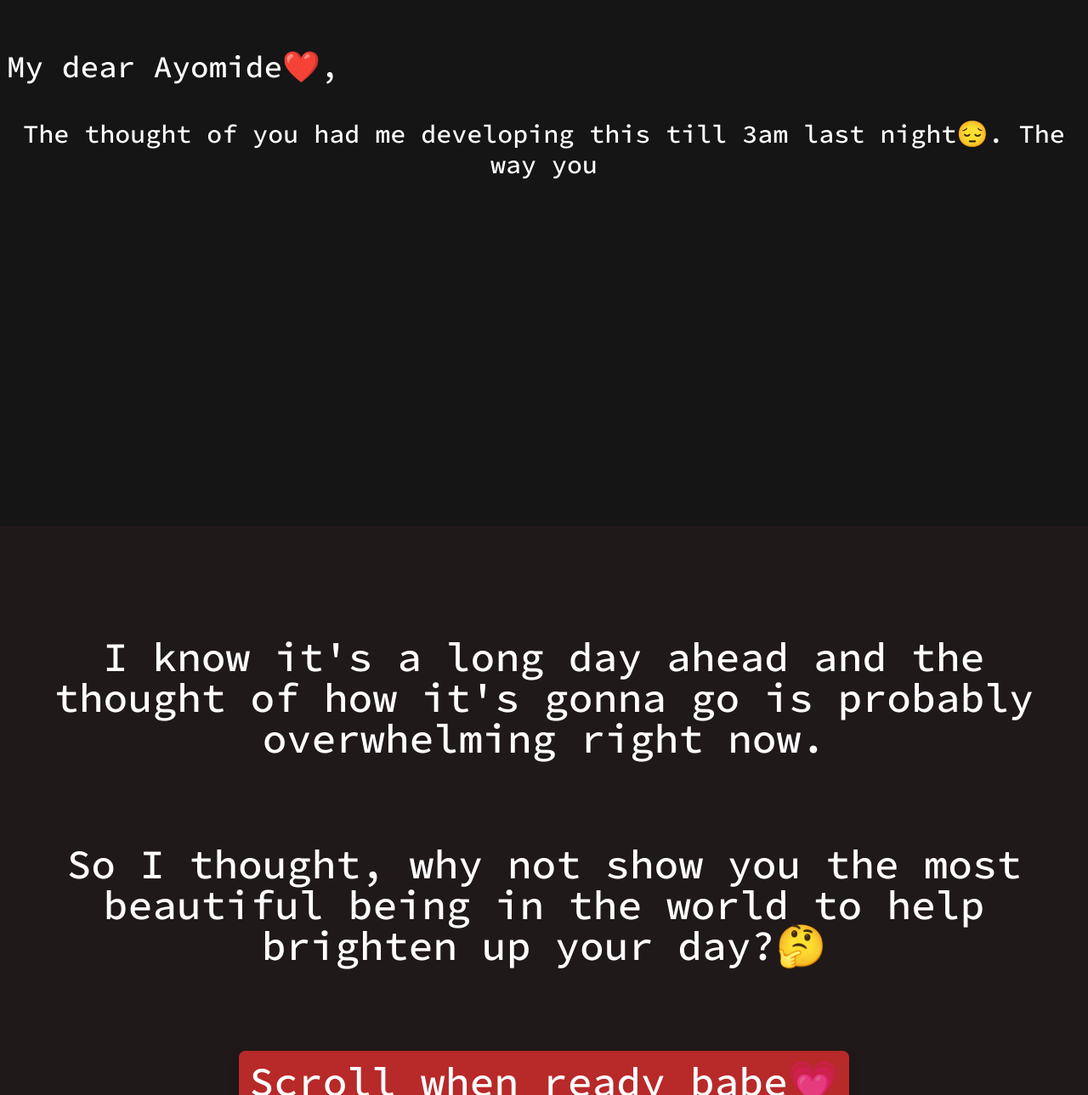
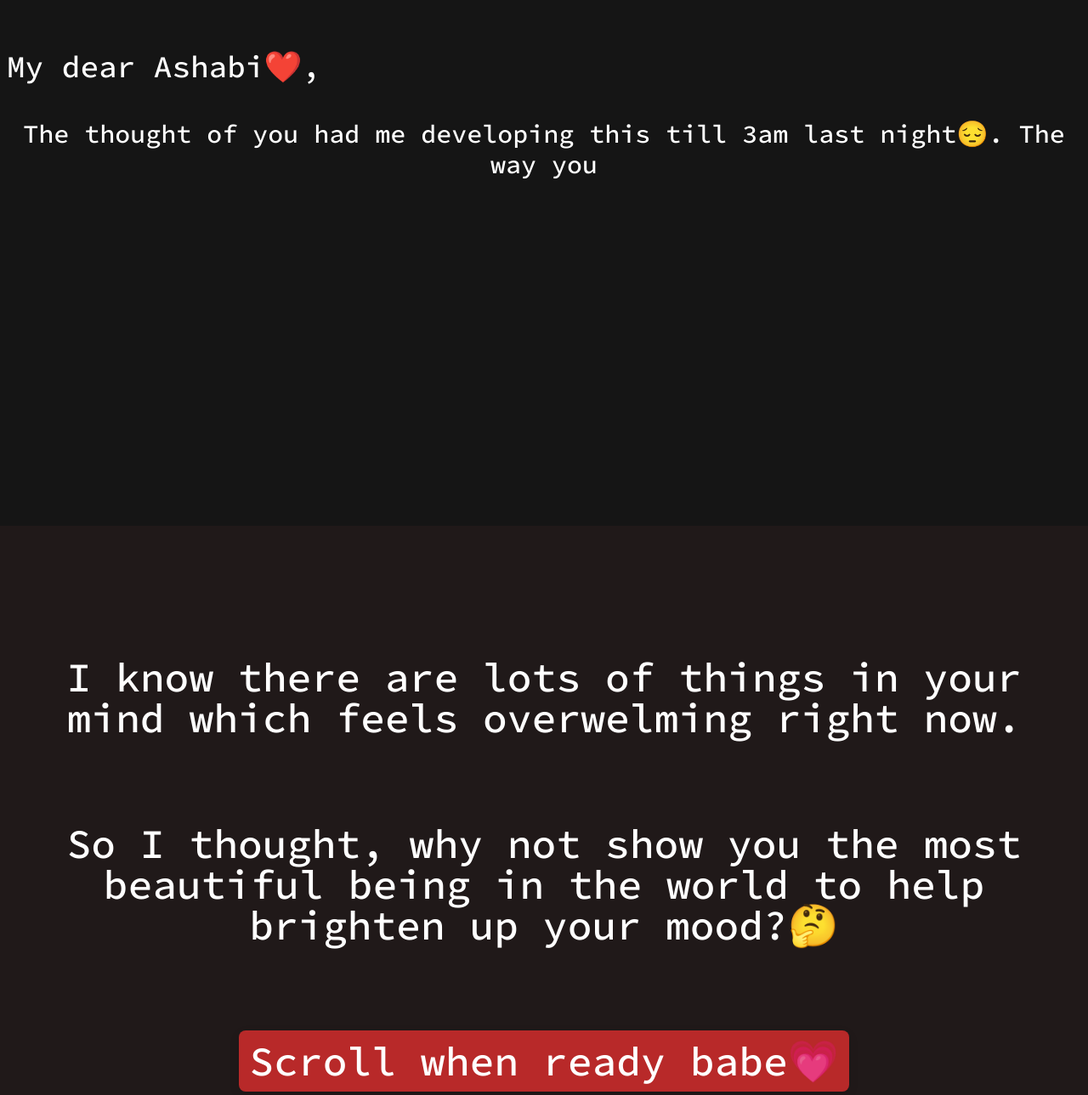
Before and after one commit to Basheer5127/therapeutic-messages, a React (Vite) app: page / in a window 1280 px wide. Shown: the part 181-1470 px from the top of the page at 85% size. Built offline with nearby package versions, Linux system fonts and the light colour scheme.

Commit message:
Update names and phrases in Romance.jsx

```diff
--- a/src/Pages/Romance/Romance.jsx
+++ b/src/Pages/Romance/Romance.jsx
@@ -107,7 +107,7 @@ const Header = () => {
     deleteSpeed: 50,
   });
   const [sallie] = useTypewriter({
-    words: ["My dear Ayomide❤️,"],
+    words: ["My dear Ashabi❤️,"],
     loop: 1,
     typeSpeed: 50,
     deleteSpeed: 50,
@@ -162,14 +162,14 @@ const Main = () => {
         whileInView={{ x: 0, opacity: 1 }}
         transition={{ duration: 1, delay: 0.5 }}
       >
-        I know it's a long day ahead and the thought of how it's gonna go is probably overwhelming right now.{" "}
+        I know there are lots of things in your mind which feels overwelming right now.{" "}
       <motion.p
         className="text-2xl md:text-5xl md:text-center mt-[100px]"
         initial={{ x: "100%", opacity: 0 }}
         whileInView={{ x: 0, opacity: 1 }}
         transition={{ duration: 1, delay: 3.5 }}
       >
-       So I thought, why not show you the most beautiful being in the world to help brighten up your day?🤔
+       So I thought, why not show you the most beautiful being in the world to help brighten up your mood?🤔
       </motion.p>
       </motion.p>
       <motion.p
@@ -234,7 +234,7 @@ const Footer = () => {
         viewport={{ amount: 0.5, once: true }}
         transition={{ duration: 1, delay: 2 }}
       >
-        I really hope that made you smile?
+        I really hope that made you smile?🥺
       </motion.p>
       <motion.p
         className="text-2xl md:text-5xl md:text-center"
@@ -246,7 +246,7 @@ const Footer = () => {
        I hope the universe once again conspires in your favor and you have a day just as lovely as you.
 
       </motion.p>
-      <p className="text-2xl md:text-5xl md:text-center mt-10">From your dear 'Kolawole' to his 'Ajoke'. I love you baby💕</p>
+      <p className="text-2xl md:text-5xl md:text-center mt-10">From your dear 'Adisa' to his 'Ashabi'. I love you baby💕</p>
     </section>
   );
 };
```
